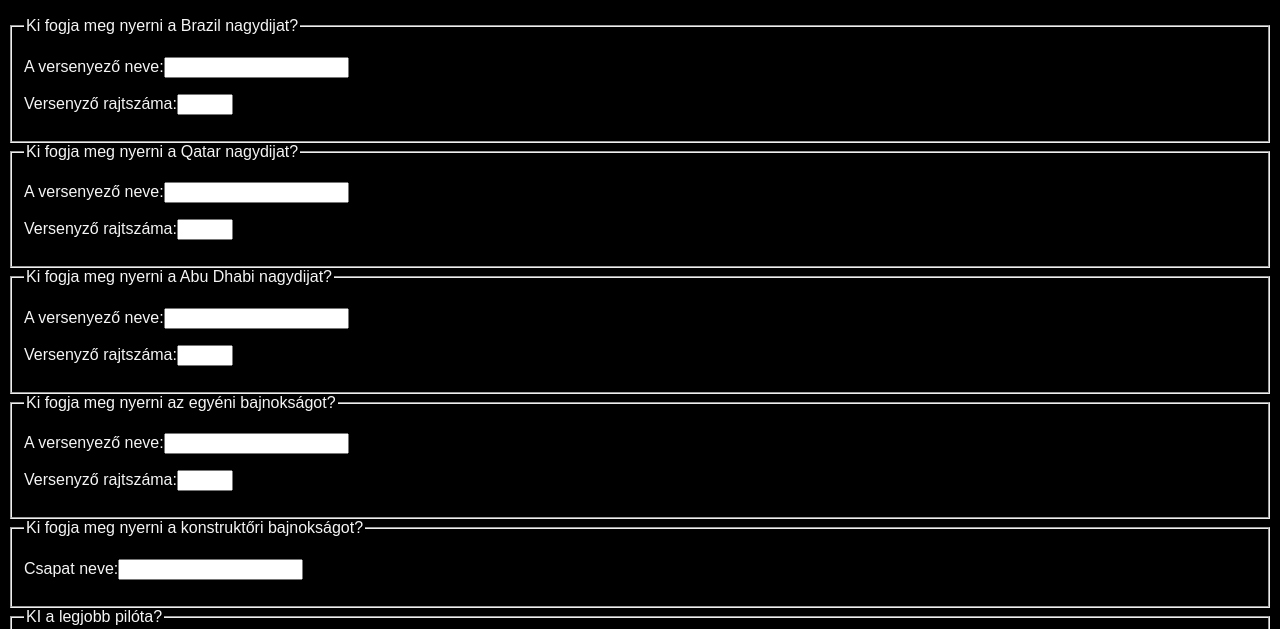
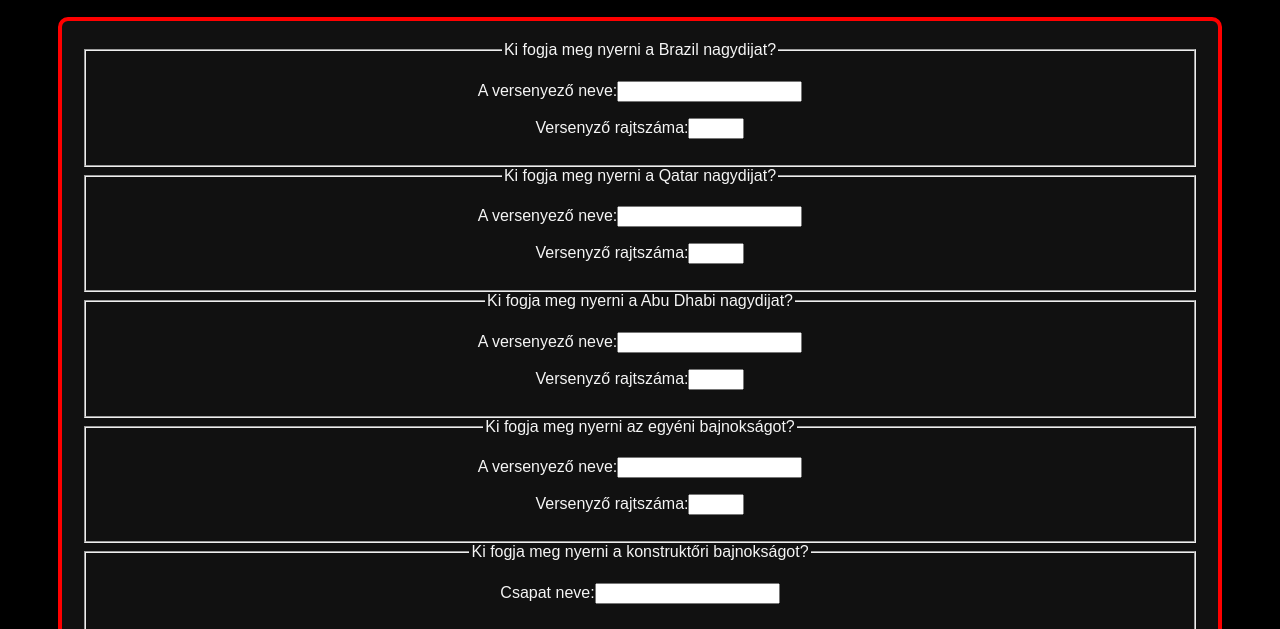
Before and after one commit to Lorinc43145/Html-project-1, a plain HTML site: page 2 project/urlap.html in a window 1280 px wide. Shown: the part 166-795 px from the top of the page. Drawn offline with Linux system fonts and the light colour scheme.

Commit message:
bug fix: updated form input IDs and added CSS styling for form

```diff
--- a/2 project/css/main.css
+++ b/2 project/css/main.css
@@ -124,3 +124,13 @@
     background-color: #111;
     border-top: 2px solid red;
 }
+.form {
+    margin-left: 50px;
+    margin-right: 50px;
+    margin-bottom: 20px;
+    text-align: center;
+    background-color: #111;
+    border: 4px solid red;
+    border-radius: 10px;
+    padding: 20px;
+}
--- a/2 project/urlap.html
+++ b/2 project/urlap.html
@@ -30,30 +30,30 @@
         <h2>Készitette:Lázár Lőrinc</h2>
       </div>
   </header>
-  <article>
+  <article class="form">
     <form action="">
       <fieldset>
         <legend>Ki fogja meg nyerni a Brazil nagydijat?</legend>
-        <p><label for="nev">A versenyező neve:<input type="text" name="nev" id="nev"></label></p>
-        <p><label for="szam">Versenyző rajtszáma:<input type="number" name="szam" id="szam" min="1" max="99"></label>
+        <p><label for="nev">A versenyező neve:<input type="text" name="nev" id="bnev"></label></p>
+        <p><label for="szam">Versenyző rajtszáma:<input type="number" name="bszam" min="1" max="99"></label>
         </p>
       </fieldset>
       <fieldset>
         <legend>Ki fogja meg nyerni a Qatar nagydijat?</legend>
-        <p><label for="nev">A versenyező neve:<input type="text" name="nev" id="nev"></label></p>
-        <p><label for="szam">Versenyző rajtszáma:<input type="number" name="szam" id="szam" min="1" max="99"></label>
+        <p><label for="nev">A versenyező neve:<input type="text" name="nev" id="qnev"></label></p>
+        <p><label for="szam">Versenyző rajtszáma:<input type="number" name="szam" id="qszam" min="1" max="99"></label>
         </p>
       </fieldset>
       <fieldset>
         <legend>Ki fogja meg nyerni a Abu Dhabi nagydijat?</legend>
-        <p><label for="nev">A versenyező neve:<input type="text" name="nev" id="nev"></label></p>
-        <p><label for="szam">Versenyző rajtszáma:<input type="number" name="szam" id="szam" min="1" max="99"></label>
+        <p><label for="nev">A versenyező neve:<input type="text" name="nev" id="anev"></label></p>
+        <p><label for="szam">Versenyző rajtszáma:<input type="number" name="szam" id="aszam" min="1" max="99"></label>
         </p>
       </fieldset>
       <fieldset>
         <legend>Ki fogja meg nyerni az egyéni bajnokságot?</legend>
-        <p><label for="nev">A versenyező neve:<input type="text" name="nev" id="nev"></label></p>
-        <p><label for="szam">Versenyző rajtszáma:<input type="number" name="szam" id="szam" min="1" max="99"></label>
+        <p><label for="nev">A versenyező neve:<input type="text" name="nev" id="egynev"></label></p>
+        <p><label for="szam">Versenyző rajtszáma:<input type="number" name="szam" id="egyszam" min="1" max="99"></label>
         </p>
       </fieldset>
       <fieldset>
@@ -66,7 +66,7 @@
       </fieldset>
       <fieldset>
         <legend>Ha szertnél fel iratkozni a további hirekért </legend>
-        <p><label for="nev">Telsen neved:<input type="text" name="nev" id="nev"></label></p>
+        <p><label for="nev">Telsen neved:<input type="text" name="nev" id="felnev"></label></p>
         <p><label for="email">E-mail címed:<input type="email" name="email" id="email"></label></p>
       </fieldset>
       <p><input type="submit" value="Elküld"></p>
```
Also changed, not shown: 2 project/index.html (+9 -18 lines).
